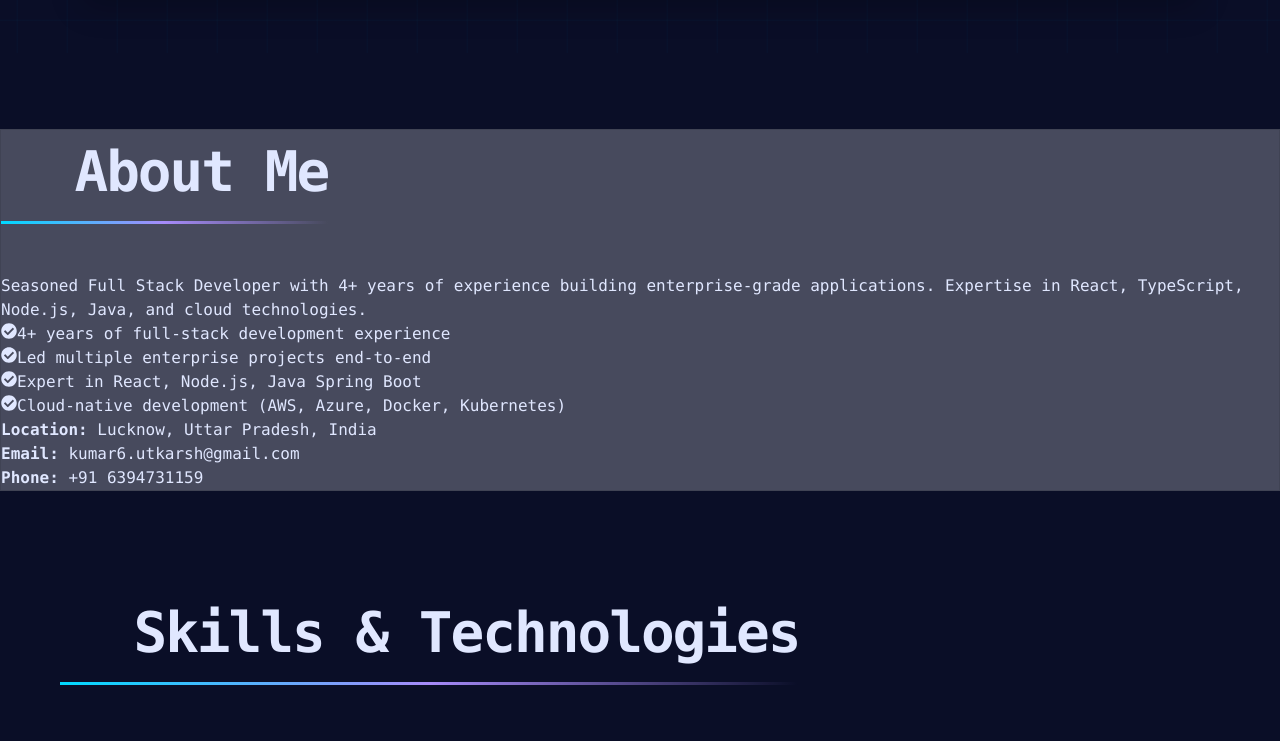
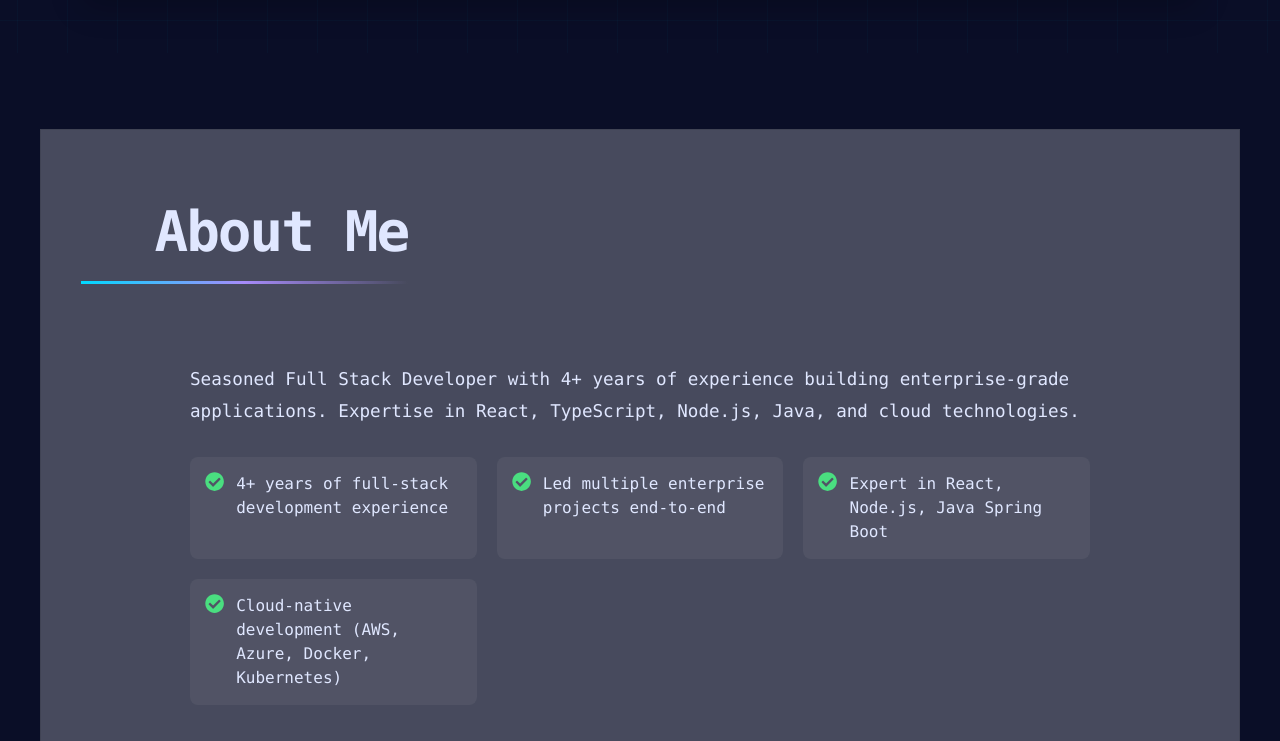
Before and after one commit to kutkarshh/UtkarshK, a React (Vite) app: page / in a window 1280 px wide. Shown: the part 747-1488 px from the top of the page. Built offline with nearby package versions, Linux system fonts and the light colour scheme.

Commit message:
fix: Add comprehensive CSS styling for About section layout and spacing

```diff
--- a/src/App.css
+++ b/src/App.css
@@ -839,3 +839,74 @@ footer {
     grid-template-columns: 1fr;
   }
 }
+
+/* About Section Specific Styling */
+.about .container {
+    max-width: 1200px;
+      margin: 0 auto;
+        padding: 60px 40px;
+        }
+
+        .about-content {
+            max-width: 900px;
+              margin: 0 auto;
+              }
+
+              .about-text {
+                  padding: 30px 0;
+                  }
+
+                  .about-summary {
+                      font-size: 1.1rem;
+                        line-height: 1.8;
+                          margin-bottom: 30px;
+                            text-align: left;
+                            }
+
+                            .highlights {
+                                display: grid;
+                                  grid-template-columns: repeat(auto-fit, minmax(250px, 1fr));
+                                    gap: 20px;
+                                      margin: 30px 0;
+                                      }
+
+                                      .highlight-item {
+                                          display: flex;
+                                            align-items: flex-start;
+                                              gap: 12px;
+                                                padding: 15px;
+                                                  background: rgba(255, 255, 255, 0.05);
+                                                    border-radius: 8px;
+                                                      transition: all 0.3s ease;
+                                                      }
+
+                                                      .highlight-item:hover {
+                                                          background: rgba(255, 255, 255, 0.1);
+                                                            transform: translateY(-2px);
+                                                            }
+
+                                                            .check-icon {
+                                                                color: #4ade80;
+                                                                  font-size: 1.2rem;
+                                                                    flex-shrink: 0;
+                                                                    }
+
+                                                                    .about-info {
+                                                                        display: grid;
+                                                                          grid-template-columns: repeat(auto-fit, minmax(300px, 1fr));
+                                                                            gap: 25px;
+                                                                              margin-top: 40px;
+                                                                              }
+
+                                                                              .info-item {
+                                                                                  padding: 20px;
+                                                                                    background: rgba(255, 255, 255, 0.05);
+                                                                                      border-radius: 12px;
+                                                                                        border: 1px solid rgba(255, 255, 255, 0.1);
+                                                                                        }
+
+                                                                                        .info-item strong {
+                                                                                            color: #60a5fa;
+                                                                                              display: block;
+                                                                                                margin-bottom: 8px;
+                                                                                                }
```
